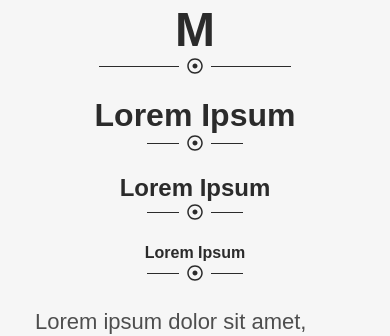
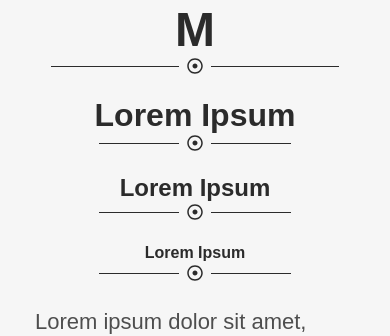
Before and after one commit to pheliperocha/pheliperocha.com, a Vue app: page / in a window 390 px wide. Shown: the part 463-799 px from the top of the page. Built offline with nearby package versions, Linux system fonts and the light colour scheme; a web font is replaced by a local one.

Commit message:
feat: Size of Title divider on mobile

```diff
--- a/src/components/Title.vue
+++ b/src/components/Title.vue
@@ -53,14 +53,14 @@ export default class Title extends Vue {
     }
 
     .divider {
-        width: 60%;
+        width: 90%;
         height: 1px;
         background: $black;
         margin: 0 auto 32px;
         text-align: center;
 
         &.sub {
-            width: 30%;
+            width: 60%;
         }
 
         span {
@@ -69,6 +69,16 @@ export default class Title extends Vue {
             background: $white;
             color: $black;
             padding: 0 8px;
+        }
+    }
+
+    @media (min-width: $screen-sm-min) {
+        .divider {
+            width: 60%;
+
+            &.sub {
+                width: 30%;
+            }
         }
     }
 
```
